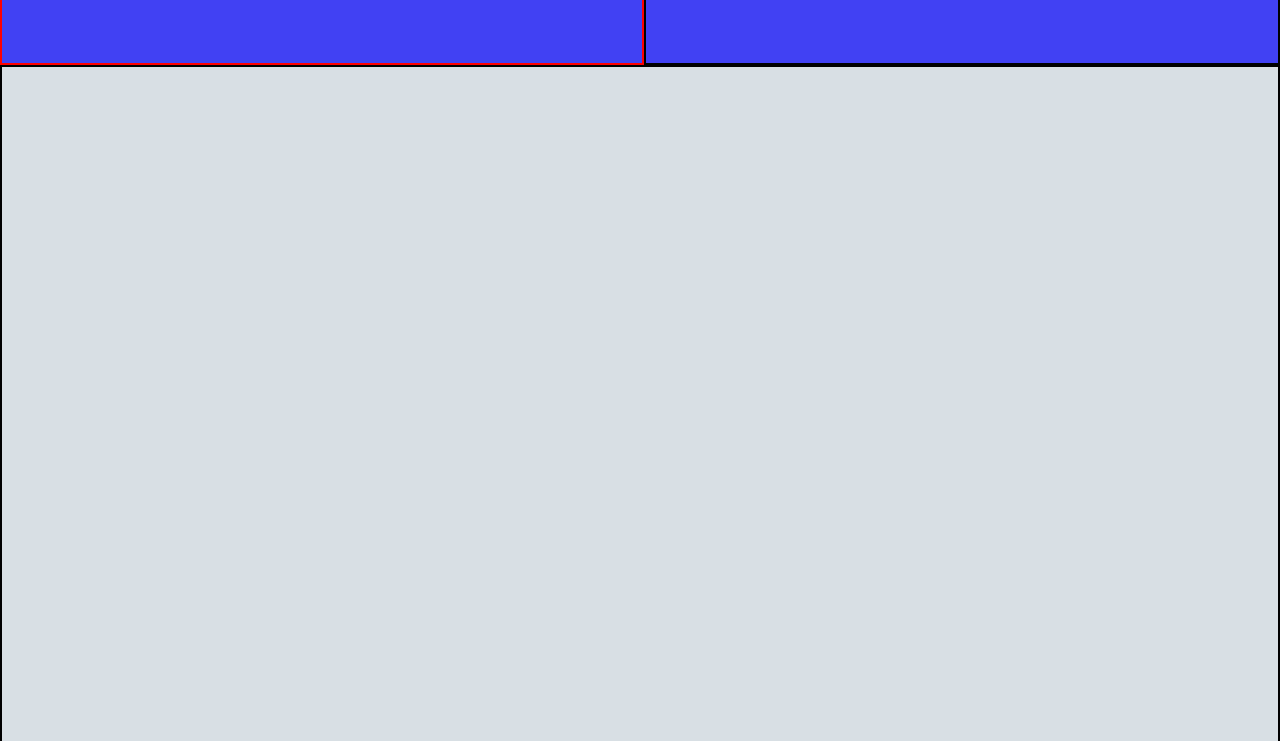
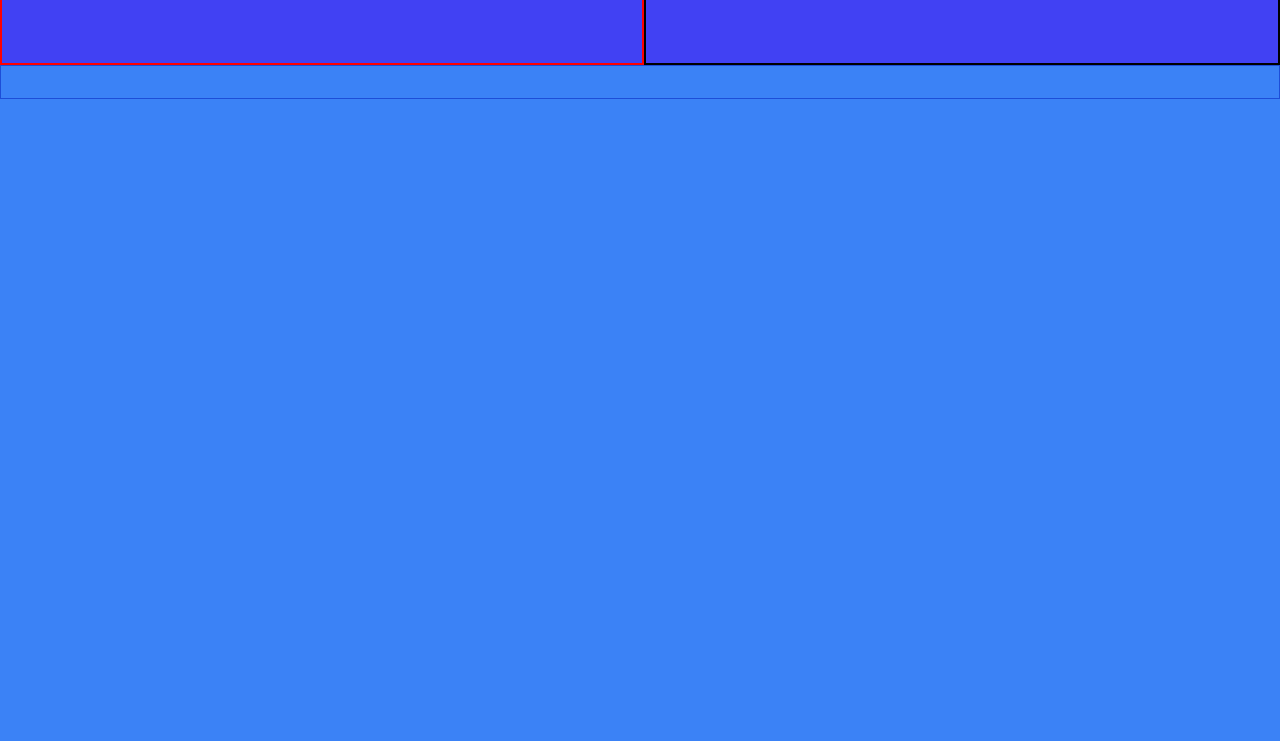
Before and after one commit to starydv7/assign, a plain HTML site: page index.html in a window 1280 px wide. Shown: the part 639-1380 px from the top of the page. Drawn offline with nearby package versions, Linux system fonts and the light colour scheme.

Commit message:
updated 2nd scroll

```diff
--- a/index.html
+++ b/index.html
@@ -63,11 +63,12 @@
      </div>
 
 
-     <!-- features page -->
+     <div class="h-screen w-screen overflow-hidden bg-blue-500">
+        <div class="mx-auto p-4 border border-blue-700">
+            <!-- Your content goes here -->
+        </div>
+    </div>
 
-     <div class='features'>
-        <!-- Your content goes here -->
-    </div>
 
 
     <script>
--- a/style.css
+++ b/style.css
@@ -56,8 +56,6 @@ h6{
     border-radius: 20px;
 }
 .features{
-    padding: 0;
-    margin: 0;
     overflow-x: hidden;
     width: 100vw;
     height: 200vh;
```
